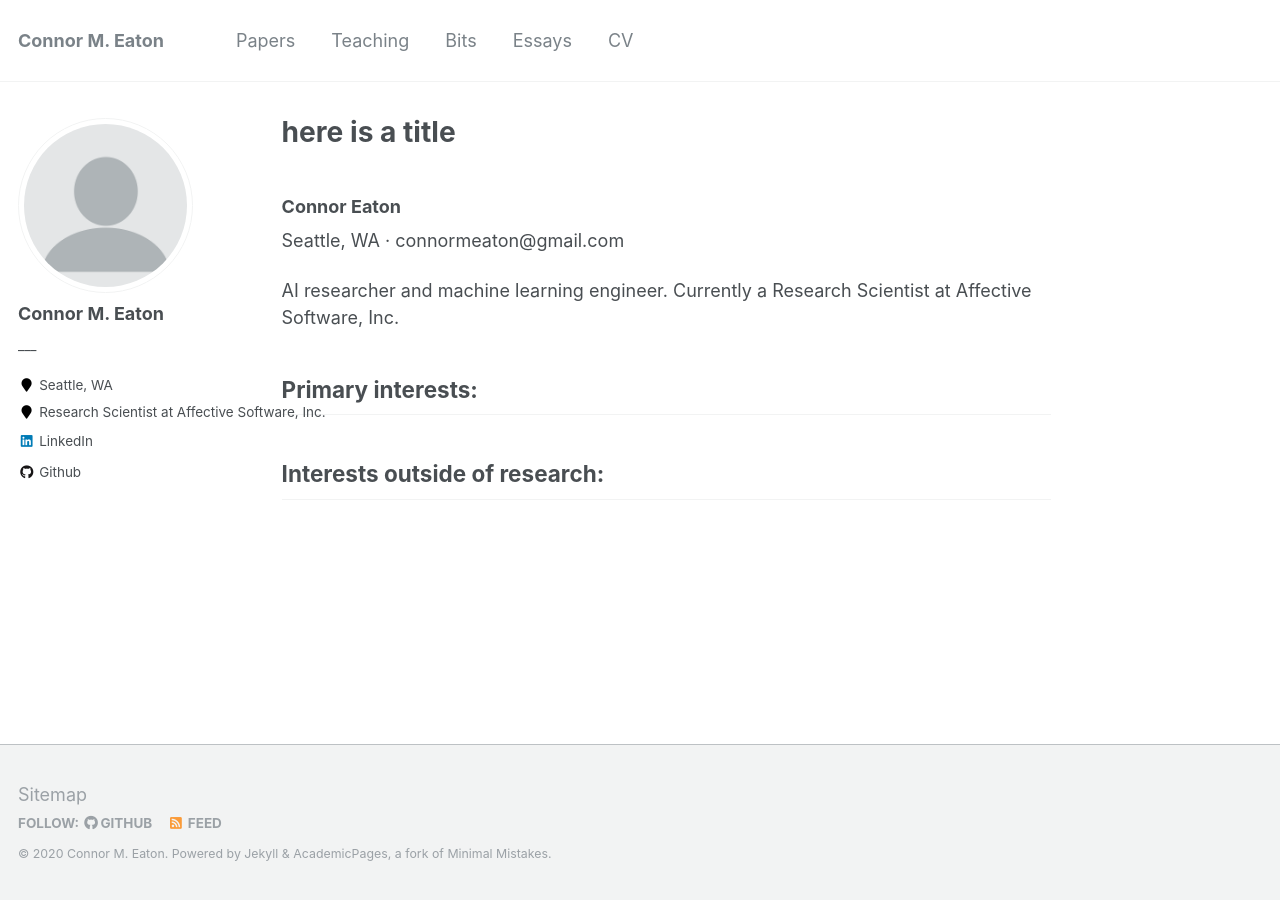
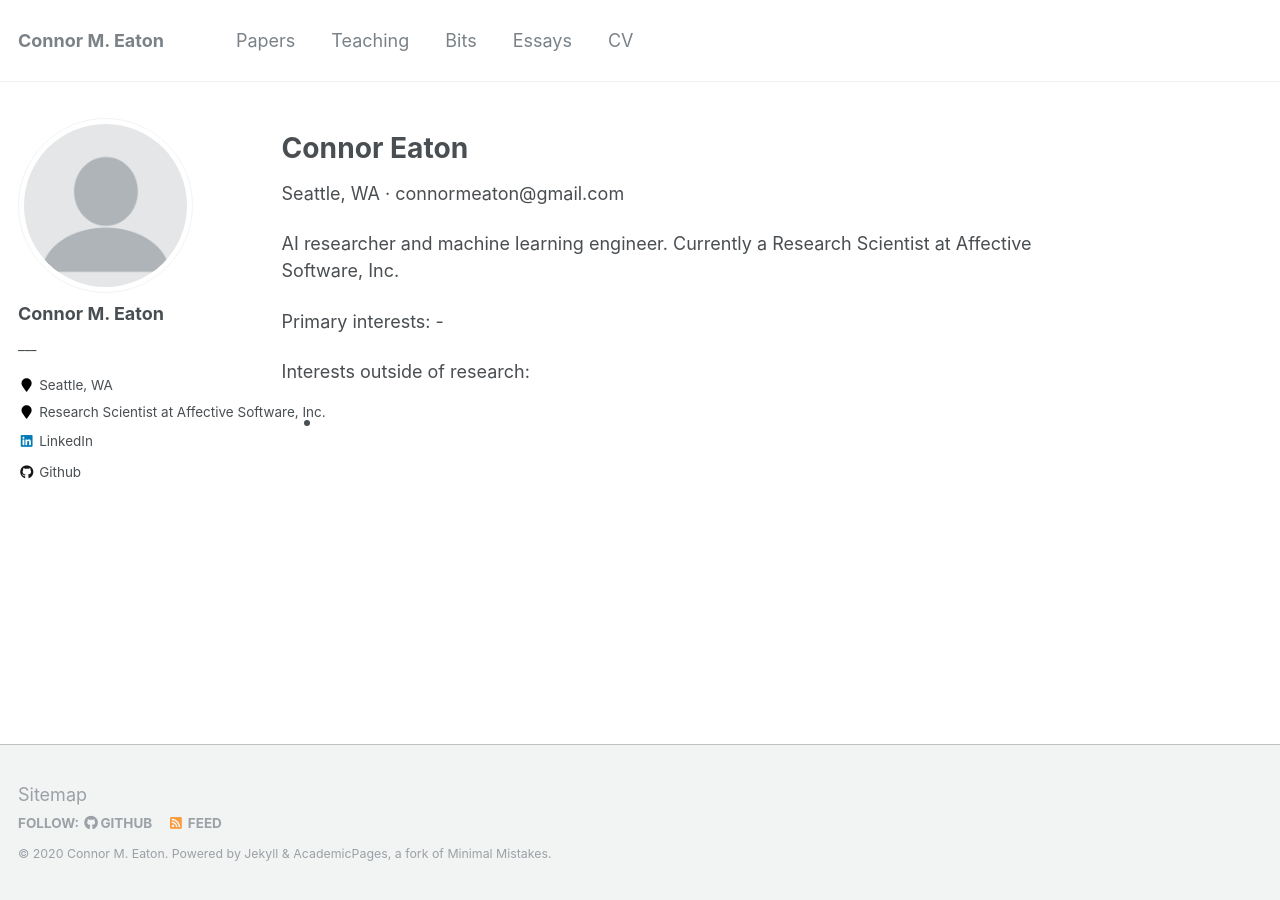
Before and after one commit to connormeaton/connormeaton.github.io, a Jekyll site: the page built from _pages/about.md, in a window 1280 px wide. Built offline with Jekyll 4.4.1, drawn with Linux system fonts in a browser that asks for light colours.

Commit message:
Update about.md

```diff
--- a/_pages/about.md
+++ b/_pages/about.md
@@ -1,6 +1,6 @@
 ---
 permalink: /
-title: "here is a title"
+title: ""
 excerpt: "About me"
 author_profile: true
 redirect_from:
@@ -8,13 +8,13 @@
   - /about.html
 ---
 
-### Connor Eaton
+# Connor Eaton
 Seattle, WA · connormeaton@gmail.com
 
 AI researcher and machine learning engineer. Currently a Research Scientist at Affective Software, Inc.
 
 Primary interests:
--
+  -
 
 Interests outside of research:
--
+  -
```
